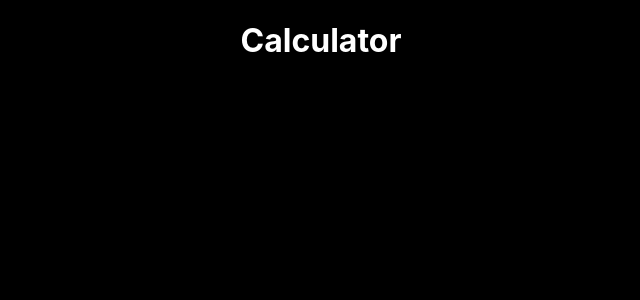
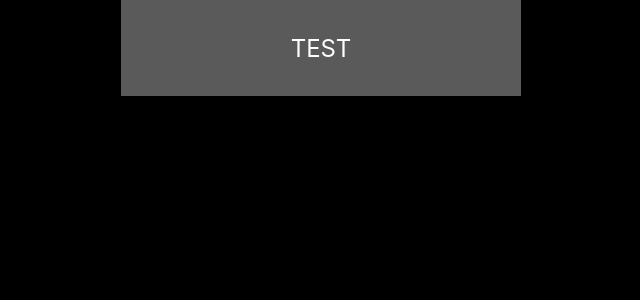
Before and after one commit to shree0007/calculator_react, a React (Create React App) app: page / in a window 1280 px wide. Shown: the top 300 px of the page, without its empty margins (319-959 px from the left). Built offline with nearby package versions, Linux system fonts and the light colour scheme.

Commit message:
created Button component

```diff
--- a/src/App.css
+++ b/src/App.css
@@ -1,6 +1,6 @@
 body {
   background-color: black;
-  color: white;
+
 }
 
 .App {
@@ -8,3 +8,9 @@
   justify-content: center;
   align-items: center;
 }
+
+.calc-wrapper {
+  background-color: white;
+  width: 400px;
+  border-radius: 16px;
+}
--- a/src/App.js
+++ b/src/App.js
@@ -1,10 +1,12 @@
-
+import Button from './components/Button'
 import './App.css';
 
 const App = () => {
   return (
     <div className="App">
-      <h1>Calculator</h1>
+      <div className='calc-wrapper'>
+        <Button />
+      </div>
     </div>
   );
 }
--- /dev/null
+++ b/src/components/Button.css
@@ -0,0 +1,11 @@
+.button-wrapper {
+    height: 4em;
+    display: flex;
+    justify-content: center;
+    align-items: center;
+    font-size: 24px;
+    background-color: #5a5a5a;
+    color: white;
+    flex: 1;
+
+}
--- /dev/null
+++ b/src/components/Button.js
@@ -0,0 +1,12 @@
+import React from 'react';
+import './Button.css';
+
+const Button = () => {
+    return (
+        <div className='button-wrapper'>
+            TEST
+        </div>
+    );
+};
+
+export default Button;
```
